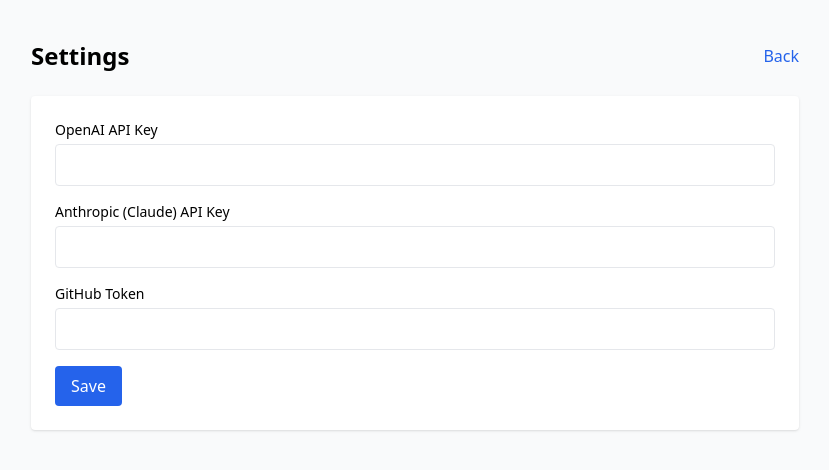
After one commit to d01ki/BreachPilot, a Flask app: page /settings in a window 1280 px wide. The commit adds this page. Shown: the top 470 px of the page, without its empty margins (225-1054 px from the left). Run offline with Flask 3, Linux system fonts and the light colour scheme; some libraries are stand-ins or nearby versions.

Commit message:
feat(ui): settings page and local config storage; use GitHub token for PoC search

```diff
--- a/app.py
+++ b/app.py
@@ -8,6 +8,7 @@ from src.agents.scan_agent import run_scan
 from src.agents.poc_agent import fetch_poc
 from src.agents.exploit_agent import run_exploit
 from src.agents.report_agent import generate_report
+from src.utils.config import load_config, save_config
 
 
 app = Flask(__name__, template_folder="templates", static_folder="static")
@@ -38,7 +39,8 @@ def run_job(job_id: str, target: str, use_authorize: bool):
 
 @app.get("/")
 def index():
-    return render_template("index.html")
+    cfg = load_config()
+    return render_template("index.html", cfg=cfg)
 
 
 @app.post("/start")
@@ -50,6 +52,22 @@ def start():
     t = threading.Thread(target=run_job, args=(job_id, target, authorize), daemon=True)
     t.start()
     return redirect(url_for("status", job_id=job_id))
+
+
+@app.get("/settings")
+def settings():
+    cfg = load_config()
+    return render_template("settings.html", cfg=cfg)
+
+
+@app.post("/settings")
+def save_settings():
+    cfg = load_config()
+    cfg["OPENAI_API_KEY"] = request.form.get("openai_api_key", "").strip()
+    cfg["ANTHROPIC_API_KEY"] = request.form.get("anthropic_api_key", "").strip()
+    cfg["GITHUB_TOKEN"] = request.form.get("github_token", "").strip()
+    save_config(cfg)
+    return redirect(url_for("settings"))
 
 
 @app.get("/status/<job_id>")
--- /dev/null
+++ b/src/utils/config.py
@@ -0,0 +1,21 @@
+from pathlib import Path
+import json
+
+
+CONFIG_PATH = Path(".config.json")
+
+
+def load_config() -> dict:
+    if CONFIG_PATH.exists():
+        try:
+            return json.loads(CONFIG_PATH.read_text())
+        except Exception:
+            return {}
+    return {}
+
+
+def save_config(data: dict) -> None:
+    try:
+        CONFIG_PATH.write_text(json.dumps(data, indent=2))
+    except Exception:
+        pass
--- /dev/null
+++ b/templates/settings.html
@@ -0,0 +1,34 @@
+<!doctype html>
+<html>
+  <head>
+    <meta charset="utf-8">
+    <meta name="viewport" content="width=device-width, initial-scale=1">
+    <script src="https://cdn.tailwindcss.com"></script>
+    <title>Settings</title>
+  </head>
+  <body class="bg-gray-50">
+    <div class="max-w-3xl mx-auto py-10">
+      <div class="flex items-center justify-between mb-6">
+        <h1 class="text-2xl font-bold">Settings</h1>
+        <a href="/" class="text-blue-600">Back</a>
+      </div>
+      <form action="/settings" method="post" class="space-y-4 bg-white p-6 rounded shadow">
+        <div>
+          <label class="block text-sm font-medium">OpenAI API Key</label>
+          <input name="openai_api_key" class="mt-1 w-full border rounded p-2" value="{{ cfg.OPENAI_API_KEY or '' }}">
+        </div>
+        <div>
+          <label class="block text-sm font-medium">Anthropic (Claude) API Key</label>
+          <input name="anthropic_api_key" class="mt-1 w-full border rounded p-2" value="{{ cfg.ANTHROPIC_API_KEY or '' }}">
+        </div>
+        <div>
+          <label class="block text-sm font-medium">GitHub Token</label>
+          <input name="github_token" class="mt-1 w-full border rounded p-2" value="{{ cfg.GITHUB_TOKEN or '' }}">
+        </div>
+        <div>
+          <button class="bg-blue-600 text-white px-4 py-2 rounded">Save</button>
+        </div>
+      </form>
+    </div>
+  </body>
+  </html>
```
Also changed, not shown: src/agents/poc_agent.py (+9 -1 lines), templates/index.html (+13 -1 lines).
